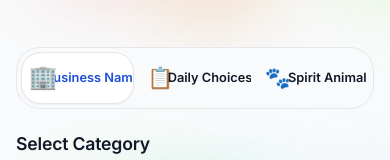
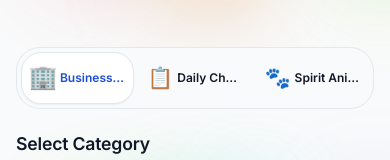
Before and after one commit to Deeptech90/dailywheel, a React (Vite) app: page / in a window 390 px wide. Shown: the part 217-377 px from the top of the page. Built offline with nearby package versions, Linux system fonts and the light colour scheme; no server answers.

Commit message:
fix: resolve overlapping text on WheelModeSelector in mobile view

```diff
--- a/src/components/WheelModeSelector/WheelModeSelector.module.css
+++ b/src/components/WheelModeSelector/WheelModeSelector.module.css
@@ -82,15 +82,20 @@
   flex-direction: column;
   min-width: 0;
   align-items: center;
+  overflow: hidden;
+  width: 100%;
 }
 
 .cardTitle {
   font-family: var(--font-display);
-  font-size: 0.8rem;
+  font-size: 0.75rem; /* slightly smaller to fit better */
   font-weight: 600;
   color: var(--text);
   line-height: 1.2;
   white-space: nowrap;
+  overflow: hidden;
+  text-overflow: ellipsis;
+  max-width: 100%;
 }
 
 .cardActive .cardTitle {
```
